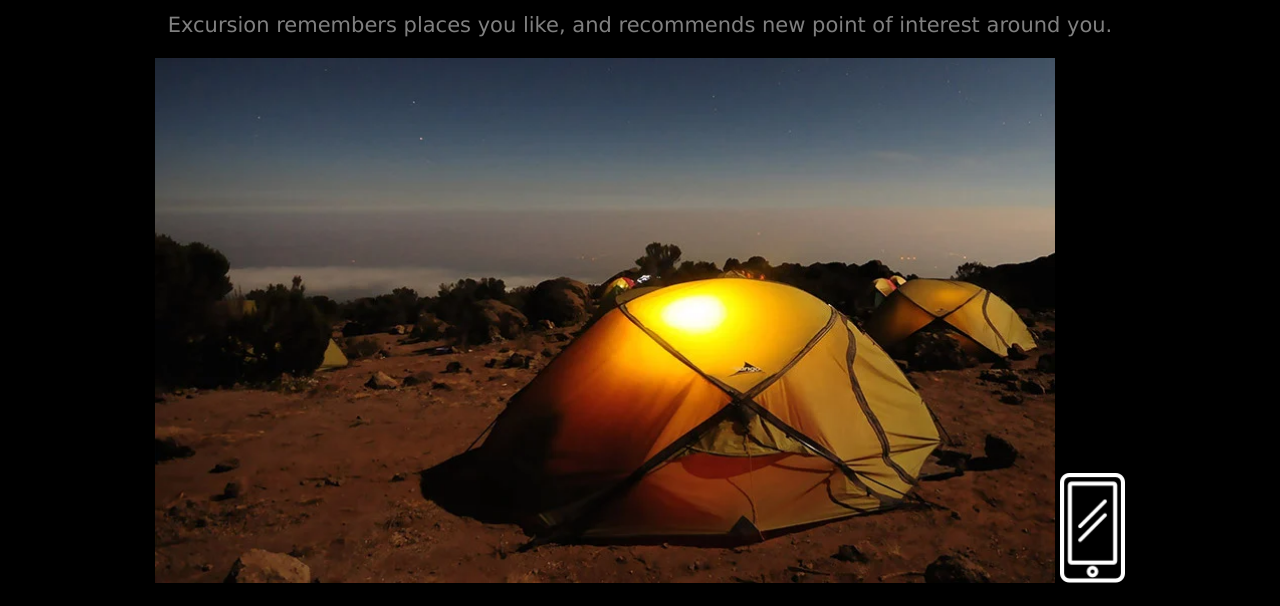
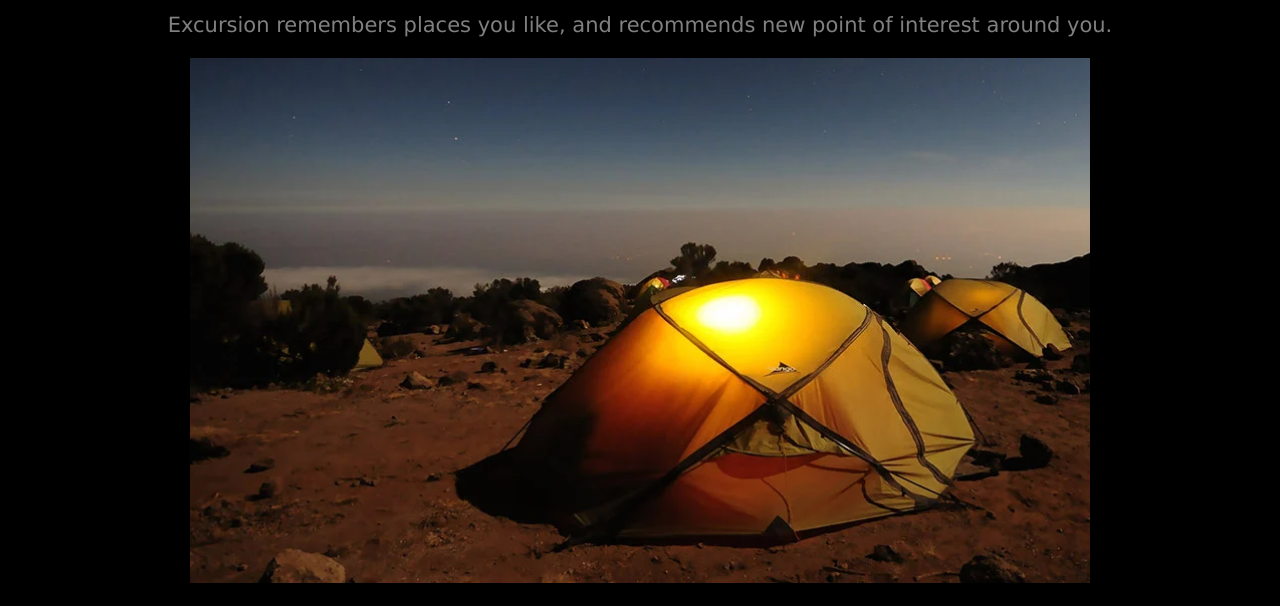
Before and after one commit to Russellzj/CodecademyExcursion, a plain HTML site: page index.html in a window 1280 px wide. Shown: the part 308-914 px from the top of the page. Drawn offline with Linux system fonts and the light colour scheme.

Commit message:
Minor changes and additions to heading

```diff
--- a/index.html
+++ b/index.html
@@ -1,17 +1,19 @@
 <!DOCTYPE html>
+<html lang="en-us">
 <html>
 	<head>
+		<meta charset="UTF-8">
 		<link rel="stylesheet" href="./resources/css/style.css">
+		<title>Excursion</title>
+
 	</head>
 	<body>
 		<h1> Discover hidden places in the world around you </h1>
-
-		<a href="">Download Excursion (Coming soon!)</a>
-
+		<a href="https://duckduckgo.com/">Download Excursion (Coming soon!)</a>
 		<h2> Your personal travel guide</h2>
 		<p> Excursion remembers places you like, and recommends new point of interest around you. </p>
-		<img src="resources/images/camp.webp" alt="Campsite" style="width:900px;height:525px">
-		<img src="resources/images/phone.webp" alt="phone" style="width:65px; height:110px">
+		<p><img src="resources/images/camp.webp" alt="Campsite" style="width:900px;height:525px"> </p>
+		<p><img src="resources/images/phone.webp" alt="phone" style="width:65px; height:110px"> </p>
 		<h2> Coming Soon for iPhone and Android</h2>
 		<a href="https://duckduckgo.com/">Download Excursion (Coming soon!)</a>
 	</body>
```
